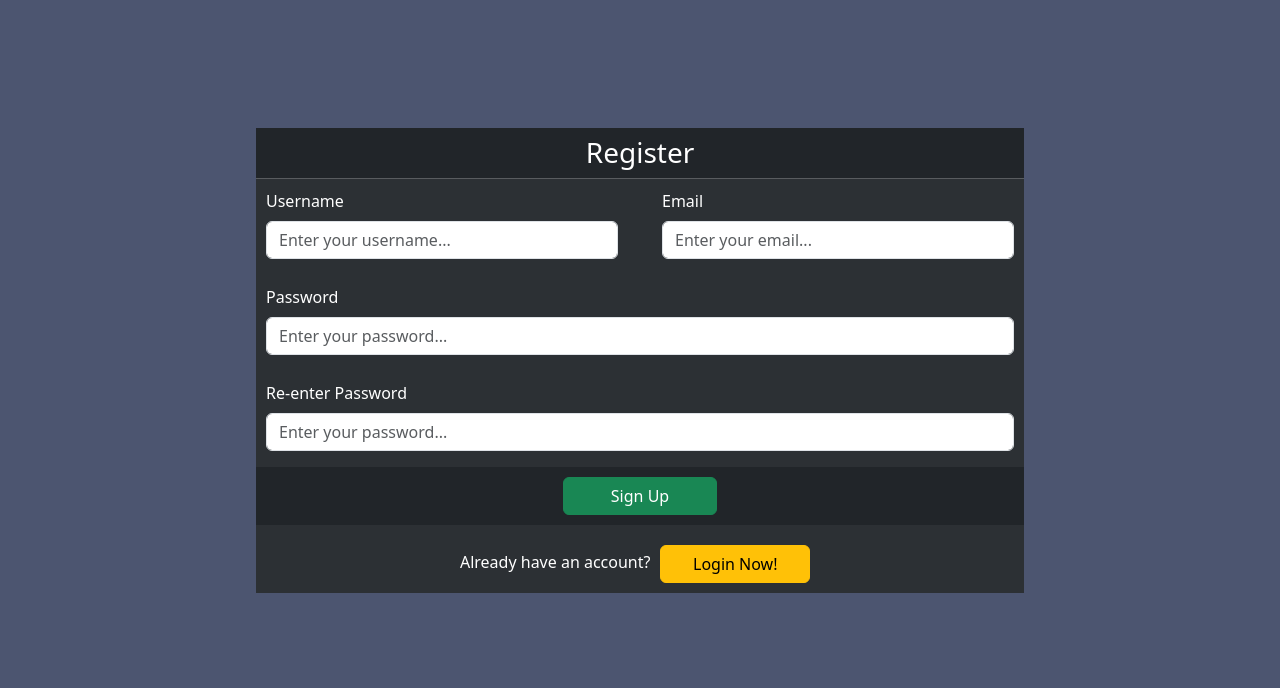
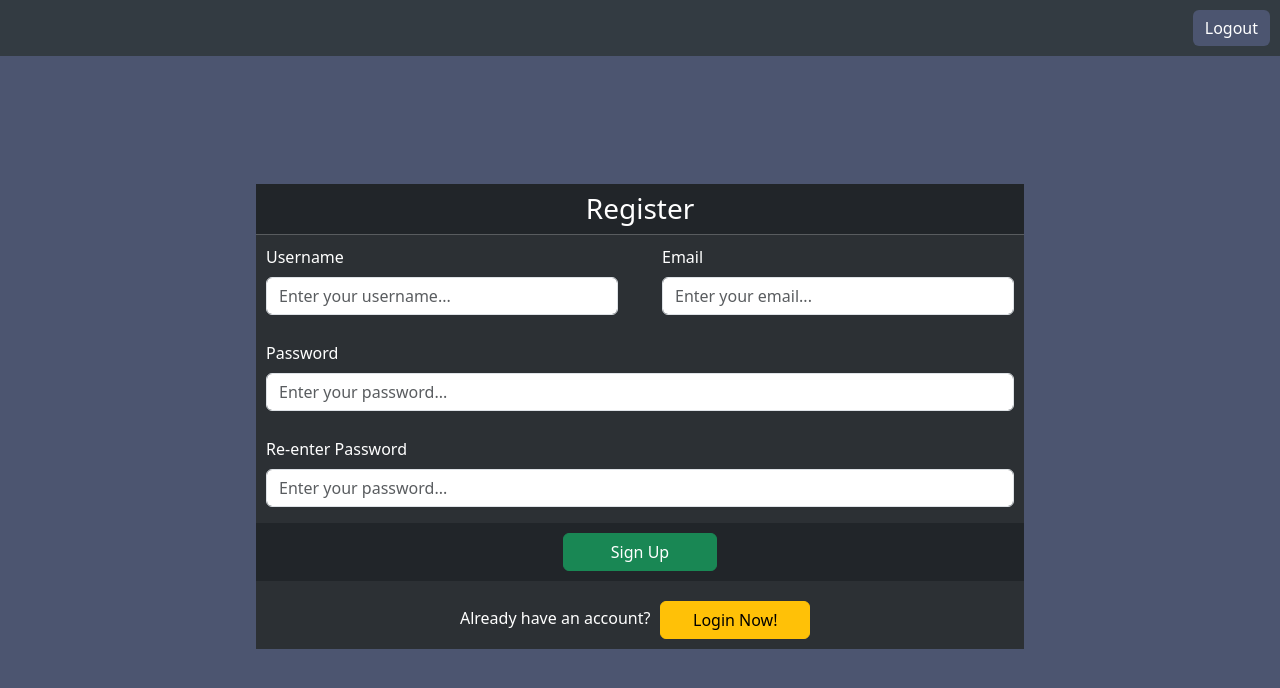
Before and after one commit to TheGeneralJay/101443253_comp3123_assignment2_reactjs, a React (Create React App) app: page /signup in a window 1280 px wide. Shown: the top 688 px of the page. Built offline with nearby package versions, Linux system fonts and the light colour scheme; sample sign-in values are in the browser's storage.

Commit message:
Minor updates

```diff
--- a/package.json
+++ b/package.json
@@ -2,7 +2,7 @@
   "name": "101443253_comp3123_assignment2_reactjs",
   "version": "0.1.0",
   "private": true,
-  "proxy": "http://localhost:3001",
+  "proxy": "http://localhost:3000",
   "dependencies": {
     "@testing-library/react": "^13.4.0",
     "@testing-library/user-event": "^13.5.0",
--- a/src/App.css
+++ b/src/App.css
@@ -127,3 +127,17 @@ div>hr {
 .submit-btn:hover {
   background-color: #333b42 !important;
 }
+
+.header {
+  text-align: right;
+  background-color: #333b42;
+}
+
+.logout-btn {
+  border: black !important;
+  background-color: #4c5570 !important;
+}
+
+.logout-btn:hover {
+  background-color: #6c8294 !important
+}
--- a/src/App.js
+++ b/src/App.js
@@ -1,7 +1,6 @@
 import React from "react";
 import { Routes, Route } from "react-router-dom";
 import Login from "./components/authentication/Login";
-import Home from "./components/Home";
 import Signup from "./components/authentication/Signup";
 import EmployeeManagement from "./components/employees/EmployeeManagement";
 import DeleteEmployee from "./components/employees/DeleteEmployee";
@@ -10,13 +9,14 @@ import ViewEmployee from "./components/employees/ViewEmployee";
 import UpdateEmployee from "./components/employees/UpdateEmployee";
 import "./App.css";
 import "bootstrap/dist/css/bootstrap.min.css";
+import Header from "./components/Header";
 
 const App = () => {
   return (
     <div>
+      <Header />
       <Routes>
-        <Route path="/" element={<Home />} />
-        <Route path="/login" element={<Login />} />
+        <Route path="/" element={<Login />} />
         <Route path="/signup" element={<Signup />} />
         <Route path="/employees" element={<EmployeeManagement />} />
         <Route path="/employees/delete/:id" element={<DeleteEmployee />} />
--- /dev/null
+++ b/src/components/Header.jsx
@@ -0,0 +1,35 @@
+import React, { useEffect, useState } from "react";
+import { useNavigate } from "react-router-dom";
+import Button from "react-bootstrap/Button";
+
+const Header = () => {
+    const navigate = useNavigate();
+    const [loggedIn, setLoggedIn] = useState(false);
+
+    useEffect(() => {
+        checkLogin();
+    });
+
+    const checkLogin = () => {
+        if (localStorage.length !== 0) {
+            setLoggedIn(true);
+        } else {
+            setLoggedIn(false);
+        }
+    }
+
+    const handleLogout = () => {
+        localStorage.clear();
+        navigate("/");
+    }
+
+    if (loggedIn) {
+        return (
+            <div className="header">
+                <Button className="logout-btn" onClick={handleLogout}>Logout</Button>
+            </div>
+        );
+    }
+}
+
+export default Header;
--- a/src/components/authentication/LoginChecker.js
+++ b/src/components/authentication/LoginChecker.js
@@ -34,6 +34,6 @@ export default function LoginChecker() {
   };
 
   const goToLogin = () => {
-    navigate("/login");
+    navigate("/");
   };
 }
--- a/src/components/authentication/Signup.jsx
+++ b/src/components/authentication/Signup.jsx
@@ -26,7 +26,7 @@ const Signup = () => {
     }
 
     const handleLogin = () => {
-        navigate("/login");
+        navigate("/");
     }
 
     const signup = () => {
--- a/src/components/employees/EmployeeManagement.jsx
+++ b/src/components/employees/EmployeeManagement.jsx
@@ -49,10 +49,6 @@ const EmployeeManagement = () => {
         }
     }
 
-    const handleGoToHome = () => {
-        navigate("/");
-    }
-
     const handleGoToViewEmployee = (emp) => {
         navigate(`/employees/${emp._id}`, { state: emp });
     }
@@ -70,9 +66,6 @@ const EmployeeManagement = () => {
     }
 
     return (
-        <>
-
-
             <Table striped bordered hover variant="dark" className="emp-list">
                 <thead>
                     <tr>
@@ -101,8 +94,8 @@ const EmployeeManagement = () => {
                     </tr>
                 </thead>
                 <tbody>
-                    {(!isSearch) ? employees.map((emp) =>
-                        <tr>
+                    {(!isSearch) ? employees.map((emp, index) =>
+                        <tr key={index}>
                             <td className="emp-info">{emp._id}</td>
                             <td className="emp-info">{emp.first_name} {emp.last_name}</td>
                             <td className="emp-info">{emp.email}</td>
@@ -113,8 +106,8 @@ const EmployeeManagement = () => {
                                 <Button className="admin-btn" variant="danger" onClick={() => handleGoToDeleteEmployee(emp)}>Delete Employee</Button>
                             </td>
                         </tr>
-                    ) : searchedResults.map((emp) =>
-                        <tr>
+                    ) : searchedResults.map((emp, index) =>
+                        <tr key={index}>
                             <td className="emp-info">{emp._id}</td>
                             <td className="emp-info">{emp.first_name} {emp.last_name}</td>
                             <td className="emp-info">{emp.email}</td>
@@ -128,12 +121,10 @@ const EmployeeManagement = () => {
                     <tr className="table-footer">
                         <td colSpan={5}>
                             <Button className="footer-btn right-btn" variant="success" onClick={handleGoToAddEmployee}>Add Employee</Button>
-                            <Button className="footer-btn" variant="info" onClick={handleGoToHome}>Home</Button>
                         </td>
                     </tr>
                 </tbody>
             </Table>
-        </>
     );
 }
 
```
